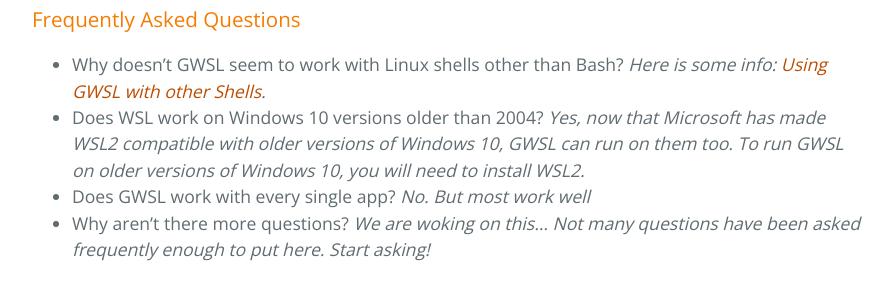
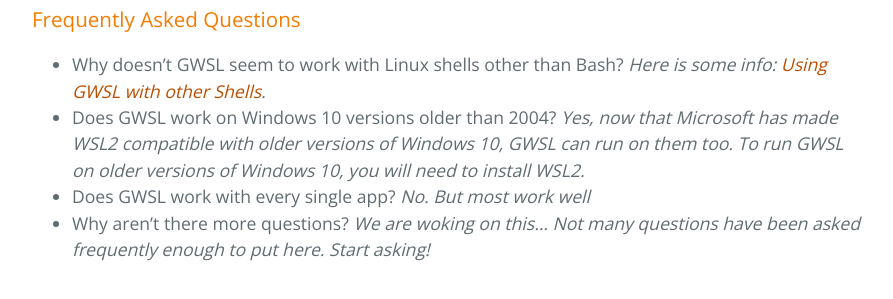
Before and after one commit to Opticos/gwsl, a Jekyll site: the page built from index.md, in a window 1280 px wide and 900 px high, scrolled down 2432 px. Shown: the part 155-454 px from the top of the window, without its empty margins (192-1085 px from the left). Built offline with Jekyll 4.4.1, drawn with Linux system fonts in a browser that asks for light colours; the repository's description, which GitHub fills in, is left out.

Commit message:
Update index.md

```diff
--- a/index.md
+++ b/index.md
@@ -89,7 +89,7 @@ What will happen when WSL2 gets official Wayland support? *I am just as excited
 
 ### Frequently Asked Questions ###
 *  Why doesn't GWSL seem to work with Linux shells other than Bash? *Here is some info: [Using GWSL with other Shells](./tutorials/manual.html#using-gwsl-with-other-shells).*
-*  Does WSL work on Windows 10 versions older than 2004? *Yes, now that Microsoft has made WSL2 compatible with older versions of Windows 10, GWSL can run on them too. To run GWSL on older versions of Windows 10, you will need to install WSL2.*
+*  Does GWSL work on Windows 10 versions older than 2004? *Yes, now that Microsoft has made WSL2 compatible with older versions of Windows 10, GWSL can run on them too. To run GWSL on older versions of Windows 10, you will need to install WSL2.*
 *  Does GWSL work with every single app? *No. But most work well*
 *  Why aren't there more questions? *We are woking on this... Not many questions have been asked frequently enough to put here. Start asking!*
 
```
